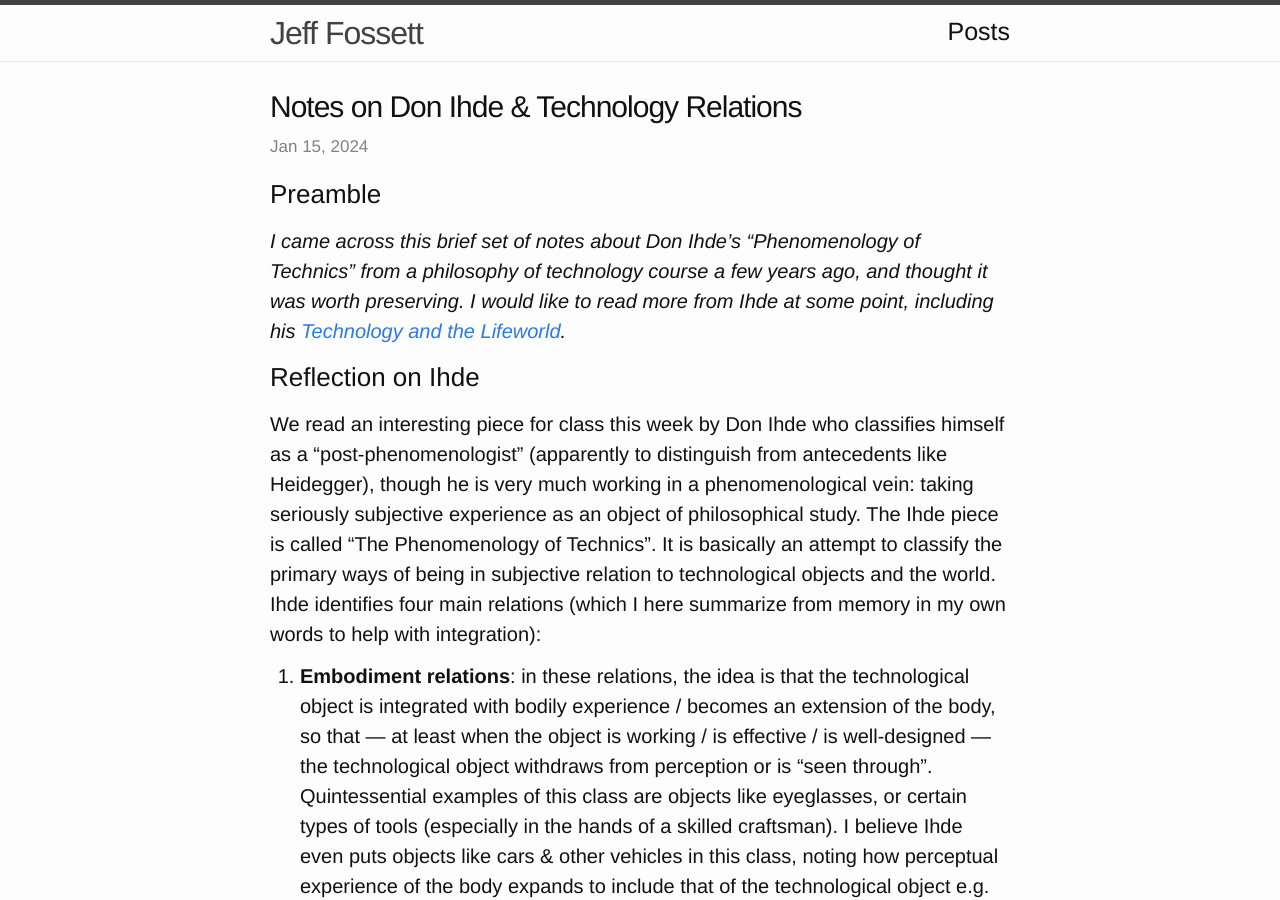
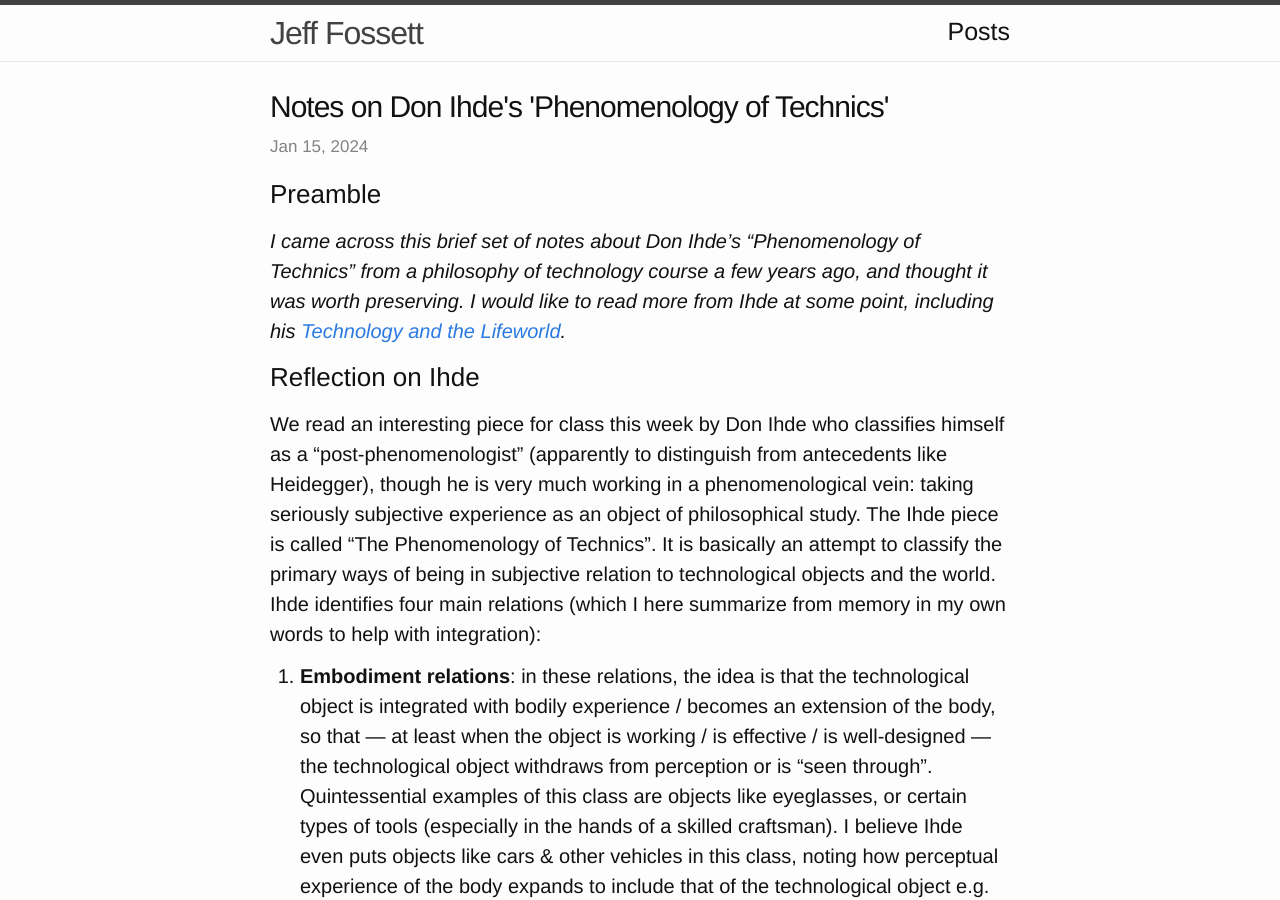
Before and after one commit to Fossj117/fossj117.github.io, a Jekyll site: the page built from _posts/2024-01-15-ihde-post-phenomenology.md, in a window 1280 px wide and 900 px high. Built offline with Jekyll 4.4.1, drawn with Linux system fonts in a browser that asks for light colours; a script that is not in the unit is left out.

Commit message:
update ihde

```diff
--- a/_posts/2024-01-15-ihde-post-phenomenology.md
+++ b/_posts/2024-01-15-ihde-post-phenomenology.md
@@ -1,6 +1,6 @@
 ---
 layout: post
-title: "Notes on Don Ihde & Technology Relations"
+title: "Notes on Don Ihde's 'Phenomenology of Technics'"
 date: 2024-01-15
 latex: true
 mathjax: true
```
Also changed, not shown: _posts/2023-10-16-tech-economics-goverance-reading.md (+1 -0 lines).
